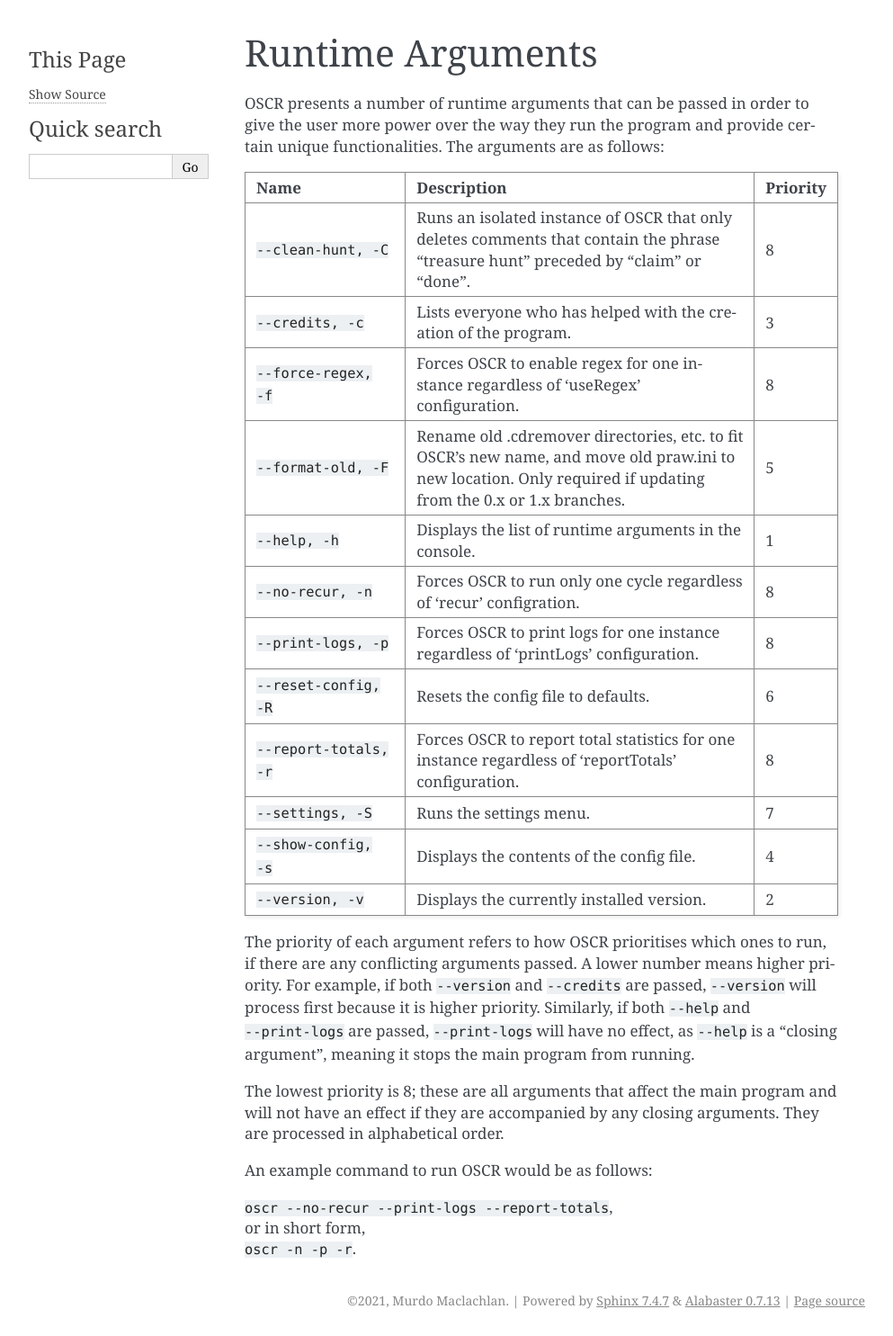
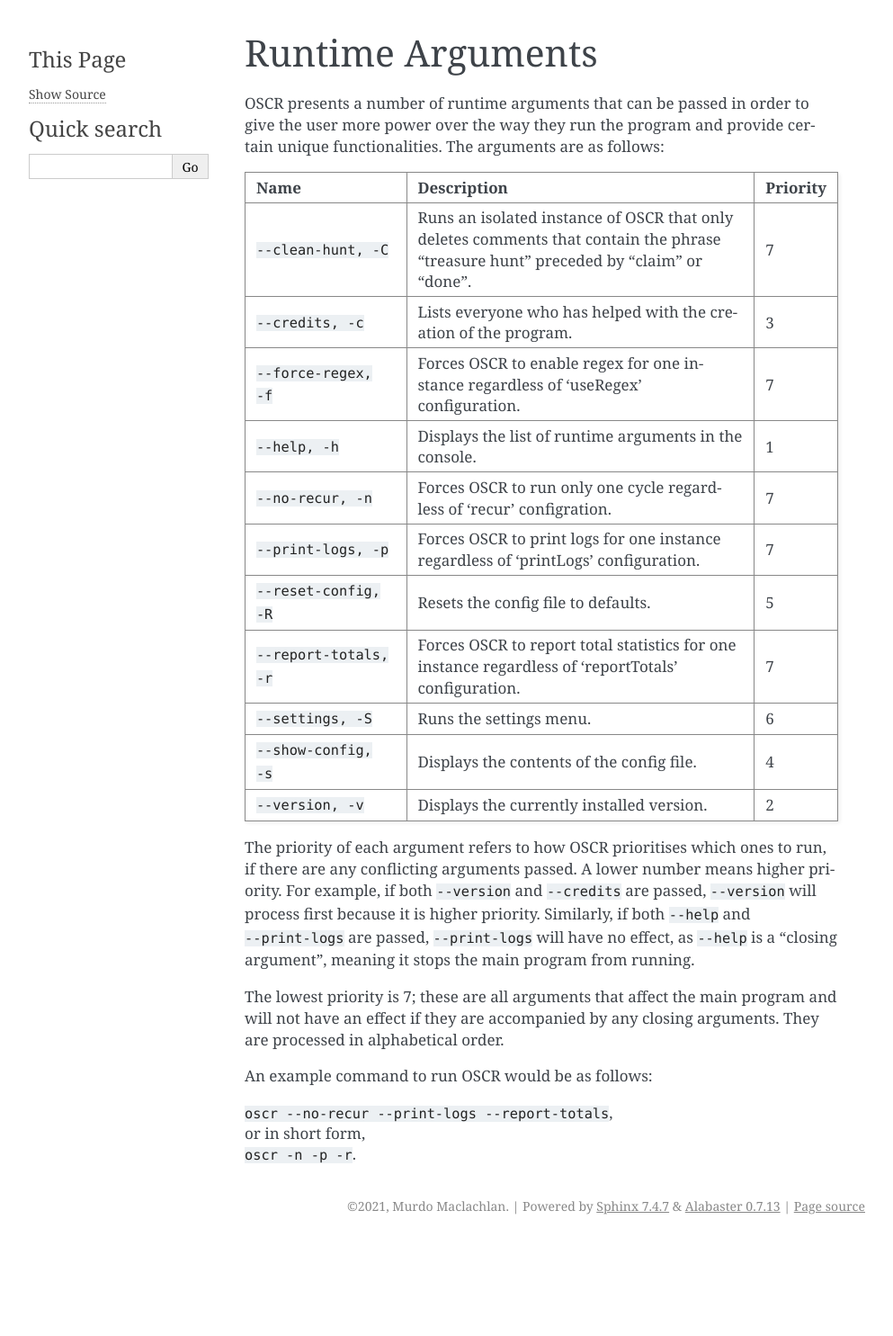
Before and after one commit to MurdoMaclachlan/oscr, a Sphinx documentation site: the page built from docs/source/runtime-arguments.rst, in a window 1280 px wide. Shown: the whole page at 90% size, without its empty margins (148-1141 px from the left). Built offline with Sphinx 7.4.7, drawn with Linux system fonts in a browser that asks for light colours; after the commit the page ends 1380 px from its top, so only the background shows below that.

Commit message:
Take --format-old out of documentation

```diff
--- a/docs/source/runtime-arguments.rst
+++ b/docs/source/runtime-arguments.rst
@@ -11,34 +11,31 @@
      - Priority
    * - ``--clean-hunt, -C``
      - Runs an isolated instance of OSCR that only deletes comments that contain the phrase "treasure hunt" preceded by "claim" or "done".
-     - 8
+     - 7
    * - ``--credits, -c``
      - Lists everyone who has helped with the creation of the program.
      - 3
    * - ``--force-regex, -f``
      - Forces OSCR to enable regex for one instance regardless of 'useRegex' configuration.
-     - 8
-   * - ``--format-old, -F``
-     - Rename old .cdremover directories, etc. to fit OSCR's new name, and move old praw.ini to new location. Only required if updating from the 0.x or 1.x branches.
-     - 5
+     - 7
    * - ``--help, -h``
      - Displays the list of runtime arguments in the console.
      - 1
    * - ``--no-recur, -n``
      - Forces OSCR to run only one cycle regardless of 'recur' configration.
-     - 8
+     - 7
    * - ``--print-logs, -p``
      - Forces OSCR to print logs for one instance regardless of 'printLogs' configuration.
-     - 8
+     - 7
    * - ``--reset-config, -R``
      - Resets the config file to defaults.
-     - 6
+     - 5
    * - ``--report-totals, -r``
      - Forces OSCR to report total statistics for one instance regardless of 'reportTotals' configuration.
-     - 8
+     - 7
    * - ``--settings, -S``
      - Runs the settings menu.
-     - 7
+     - 6
    * - ``--show-config, -s``
      - Displays the contents of the config file.
      - 4
@@ -48,7 +45,7 @@
 
 The priority of each argument refers to how OSCR prioritises which ones to run, if there are any conflicting arguments passed. A lower number means higher priority. For example, if both ``--version`` and ``--credits`` are passed, ``--version`` will process first because it is higher priority. Similarly, if both ``--help`` and ``--print-logs`` are passed, ``--print-logs`` will have no effect, as ``--help`` is a "closing argument", meaning it stops the main program from running.
 
-The lowest priority is 8; these are all arguments that affect the main program and will not have an effect if they are accompanied by any closing arguments. They are processed in alphabetical order.
+The lowest priority is 7; these are all arguments that affect the main program and will not have an effect if they are accompanied by any closing arguments. They are processed in alphabetical order.
 
 An example command to run OSCR would be as follows:
 
```
